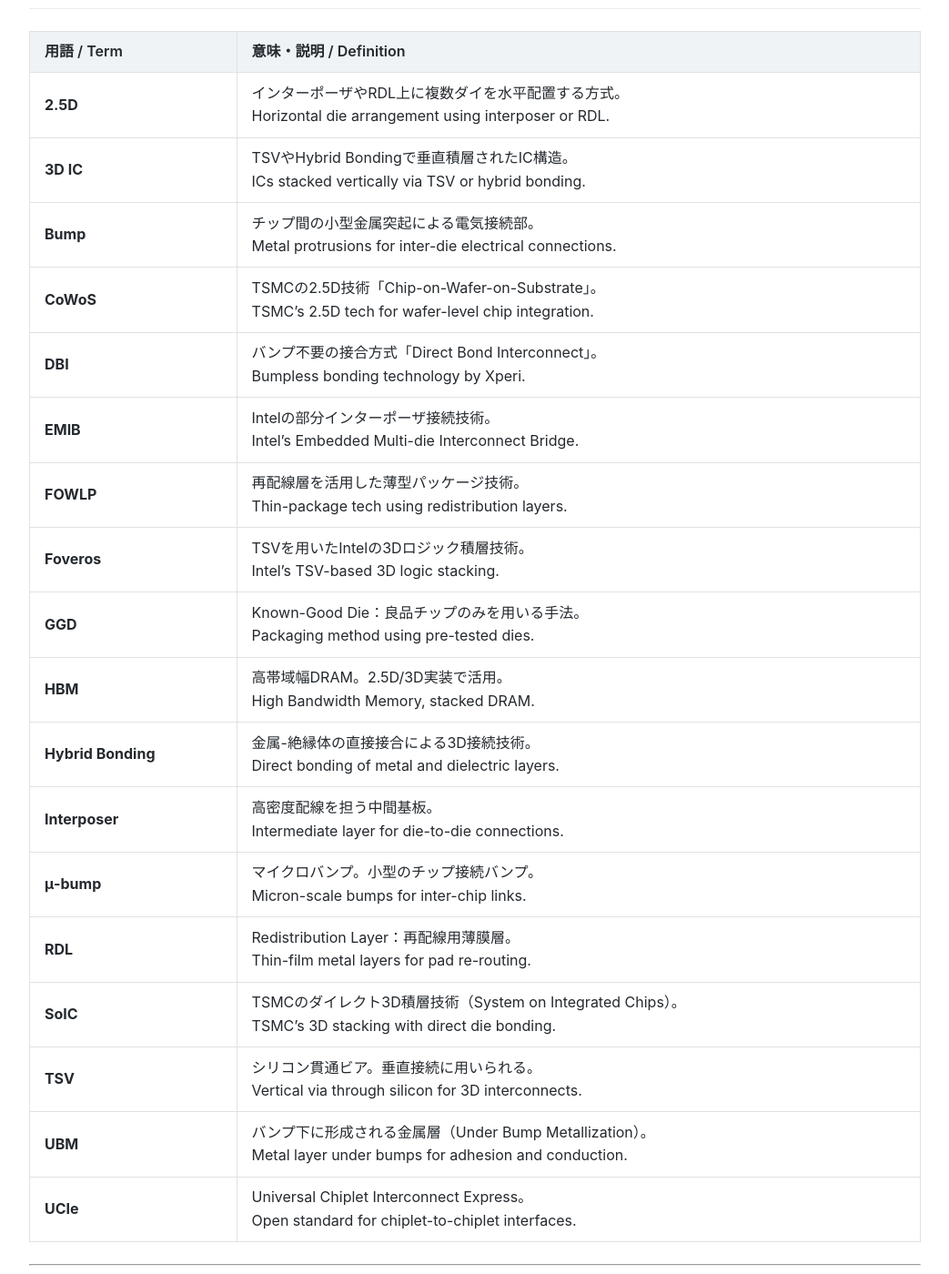
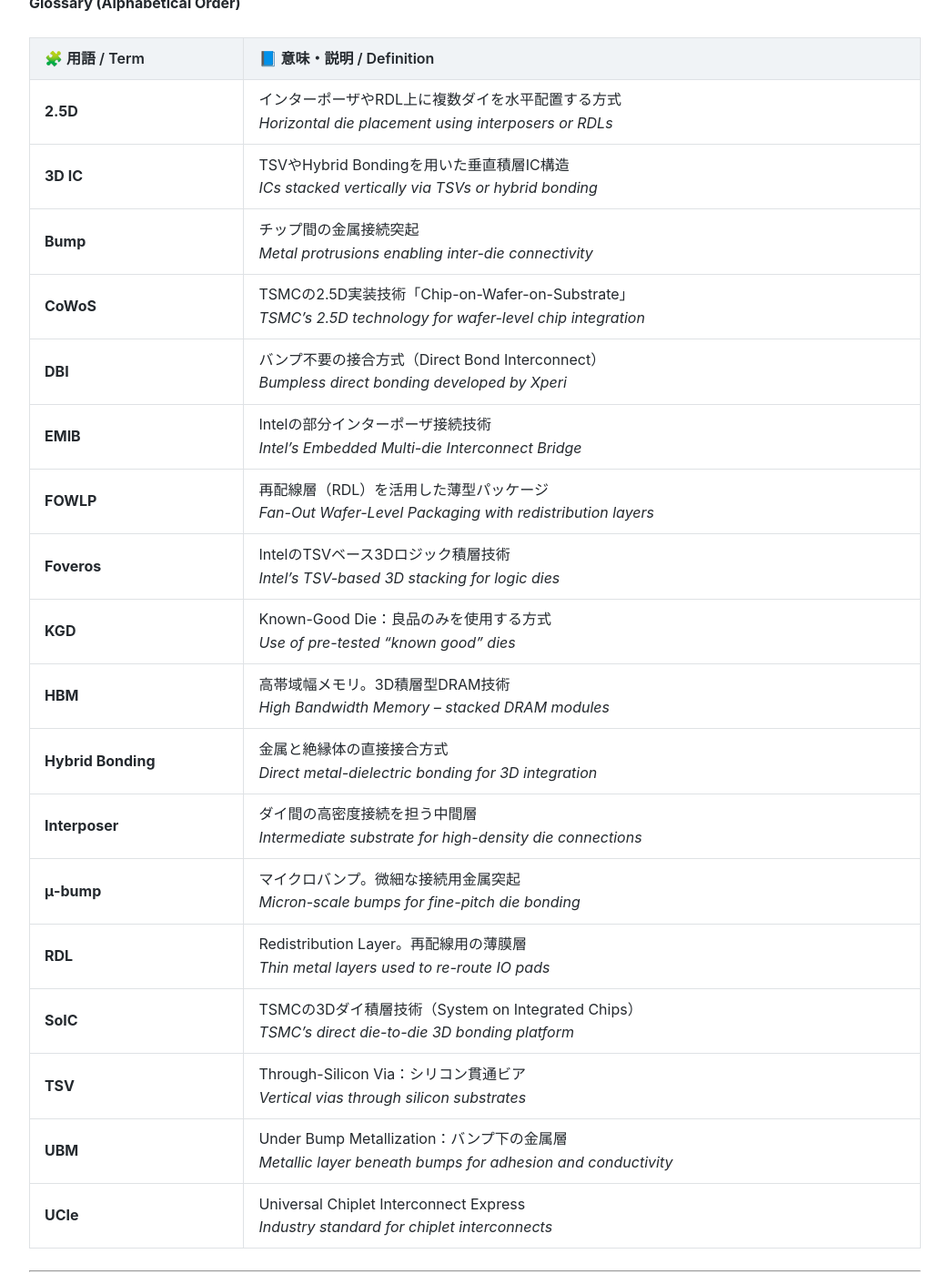
Before and after one commit to Samizo-AITL/Edusemi-v4x, a Jekyll site: the page built from f_chapter2_chiplet_pkg/appendixf2_01_pkg_term.md, in a window 1280 px wide and 1400 px high, scrolled down 536 px. Shown: the whole window at 91% size, without its empty margins (118-1161 px from the left). Built offline with Jekyll 4.4.1, drawn with Linux system fonts in a browser that asks for light colours; our own code applies the rules of GitHub Pages for plain Markdown files; some of the changed text lies outside the part shown.

Commit message:
Update appendixf2_01_pkg_term.md

```diff
--- a/f_chapter2_chiplet_pkg/appendixf2_01_pkg_term.md
+++ b/f_chapter2_chiplet_pkg/appendixf2_01_pkg_term.md
@@ -1,44 +1,57 @@
-# 📘 Appendix 2.1：2.5D/3Dパッケージ関連用語集
-# 📘 Appendix 2.1: Glossary of Terms for 2.5D/3D Packaging
+---
+layout: default
+title: Appendix 2.1 - Glossary of 2.5D/3D Packaging Terms
+---
 
 ---
 
-本補足資料では、チップレット技術や先端パッケージ実装で頻出する**専門用語・略語の意味と背景**を簡潔に解説します。
-This appendix provides concise explanations of key **terms and abbreviations** commonly used in chiplet and advanced packaging technologies.
+# 📘 Appendix 2.1：2.5D/3Dパッケージ関連用語集
+**Appendix 2.1: Glossary of Terms for 2.5D/3D Packaging**
+
+---
+
+## 📌 はじめに / Introduction
+
+本補足資料では、**チップレット技術や先端パッケージ**に関する実践的な用語・略語を
+**簡潔かつ英語併記**でまとめています。
+*This appendix provides concise definitions of key terms and acronyms used in chiplet and advanced packaging domains.*
 
 ---
 
 ## 🔤 用語一覧（アルファベット順）
-## 🔤 Glossary (Alphabetical Order)
+**Glossary (Alphabetical Order)**
 
-| 用語 / Term | 意味・説明 / Definition |
-|-------------|--------------------------|
-| **2.5D** | インターポーザやRDL上に複数ダイを水平配置する方式。<br>Horizontal die arrangement using interposer or RDL. |
-| **3D IC** | TSVやHybrid Bondingで垂直積層されたIC構造。<br>ICs stacked vertically via TSV or hybrid bonding. |
-| **Bump** | チップ間の小型金属突起による電気接続部。<br>Metal protrusions for inter-die electrical connections. |
-| **CoWoS** | TSMCの2.5D技術「Chip-on-Wafer-on-Substrate」。<br>TSMC's 2.5D tech for wafer-level chip integration. |
-| **DBI** | バンプ不要の接合方式「Direct Bond Interconnect」。<br>Bumpless bonding technology by Xperi. |
-| **EMIB** | Intelの部分インターポーザ接続技術。<br>Intel’s Embedded Multi-die Interconnect Bridge. |
-| **FOWLP** | 再配線層を活用した薄型パッケージ技術。<br>Thin-package tech using redistribution layers. |
-| **Foveros** | TSVを用いたIntelの3Dロジック積層技術。<br>Intel’s TSV-based 3D logic stacking. |
-| **GGD** | Known-Good Die：良品チップのみを用いる手法。<br>Packaging method using pre-tested dies. |
-| **HBM** | 高帯域幅DRAM。2.5D/3D実装で活用。<br>High Bandwidth Memory, stacked DRAM. |
-| **Hybrid Bonding** | 金属-絶縁体の直接接合による3D接続技術。<br>Direct bonding of metal and dielectric layers. |
-| **Interposer** | 高密度配線を担う中間基板。<br>Intermediate layer for die-to-die connections. |
-| **μ-bump** | マイクロバンプ。小型のチップ接続バンプ。<br>Micron-scale bumps for inter-chip links. |
-| **RDL** | Redistribution Layer：再配線用薄膜層。<br>Thin-film metal layers for pad re-routing. |
-| **SoIC** | TSMCのダイレクト3D積層技術（System on Integrated Chips）。<br>TSMC’s 3D stacking with direct die bonding. |
-| **TSV** | シリコン貫通ビア。垂直接続に用いられる。<br>Vertical via through silicon for 3D interconnects. |
-| **UBM** | バンプ下に形成される金属層（Under Bump Metallization）。<br>Metal layer under bumps for adhesion and conduction. |
-| **UCIe** | Universal Chiplet Interconnect Express。<br>Open standard for chiplet-to-chiplet interfaces. |
+| 🧩 用語 / Term | 📘 意味・説明 / Definition |
+|----------------|-----------------------------|
+| **2.5D** | インターポーザやRDL上に複数ダイを水平配置する方式<br>*Horizontal die placement using interposers or RDLs* |
+| **3D IC** | TSVやHybrid Bondingを用いた垂直積層IC構造<br>*ICs stacked vertically via TSVs or hybrid bonding* |
+| **Bump** | チップ間の金属接続突起<br>*Metal protrusions enabling inter-die connectivity* |
+| **CoWoS** | TSMCの2.5D実装技術「Chip-on-Wafer-on-Substrate」<br>*TSMC's 2.5D technology for wafer-level chip integration* |
+| **DBI** | バンプ不要の接合方式（Direct Bond Interconnect）<br>*Bumpless direct bonding developed by Xperi* |
+| **EMIB** | Intelの部分インターポーザ接続技術<br>*Intel’s Embedded Multi-die Interconnect Bridge* |
+| **FOWLP** | 再配線層（RDL）を活用した薄型パッケージ<br>*Fan-Out Wafer-Level Packaging with redistribution layers* |
+| **Foveros** | IntelのTSVベース3Dロジック積層技術<br>*Intel’s TSV-based 3D stacking for logic dies* |
+| **KGD** | Known-Good Die：良品のみを使用する方式<br>*Use of pre-tested "known good" dies* |
+| **HBM** | 高帯域幅メモリ。3D積層型DRAM技術<br>*High Bandwidth Memory – stacked DRAM modules* |
+| **Hybrid Bonding** | 金属と絶縁体の直接接合方式<br>*Direct metal-dielectric bonding for 3D integration* |
+| **Interposer** | ダイ間の高密度接続を担う中間層<br>*Intermediate substrate for high-density die connections* |
+| **μ-bump** | マイクロバンプ。微細な接続用金属突起<br>*Micron-scale bumps for fine-pitch die bonding* |
+| **RDL** | Redistribution Layer。再配線用の薄膜層<br>*Thin metal layers used to re-route IO pads* |
+| **SoIC** | TSMCの3Dダイ積層技術（System on Integrated Chips）<br>*TSMC’s direct die-to-die 3D bonding platform* |
+| **TSV** | Through-Silicon Via：シリコン貫通ビア<br>*Vertical vias through silicon substrates* |
+| **UBM** | Under Bump Metallization：バンプ下の金属層<br>*Metallic layer beneath bumps for adhesion and conductivity* |
+| **UCIe** | Universal Chiplet Interconnect Express<br>*Industry standard for chiplet interconnects*
 
 ---
 
 ## 📝 備考 / Notes
 
-- 本用語集は今後の技術進展にあわせて**随時拡張可能**です。
-  This glossary can be **expanded or updated** as technology evolves.
-- 詳細な技術背景については、**各節や別の補足資料**を参照してください。
-  For technical depth, refer to **relevant sections or supplementary appendices**.
+- 本用語集は**今後の技術進展や章内容に応じて拡張可能**です。
+  *This glossary can be extended as new technologies emerge.*
+- 詳細な技術背景については、**各章や別の補足資料**を参照してください。
+  *For deeper understanding, refer to individual chapters or related appendices.*
 
 ---
+
+## 🔗 特別編 第2章 トップへ戻る
+[📎 戻る｜Back to Chapter 2 Top](./README.md)
```
